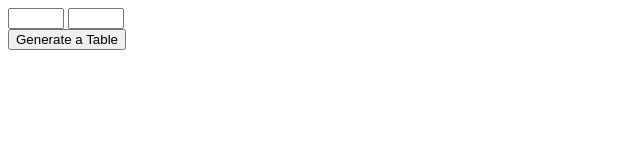
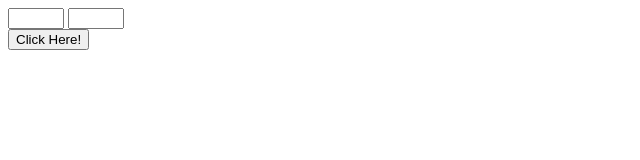
Before and after one commit to Abandaddy/CS3, a plain HTML site: page FA12_Mascardo.html in a window 1280 px wide. Shown: the full height of the page, 0-640 px from the left. Drawn offline with Linux system fonts and the light colour scheme.

Commit message:
Update FA12_Mascardo.html

```diff
--- a/FA12_Mascardo.html
+++ b/FA12_Mascardo.html
@@ -9,7 +9,7 @@
 		<input type="number" id="number1" min="2" max="10"></input>
 		<input type="number" id="number2" min="2" max="10"></input>
 		<br>
-		<button onclick="gentable()">Generate a Table</button>
+		<button onclick="gentable()">Click Here!</button>
 		<script>
 			var wholetable;
 			function gentable(){
```
